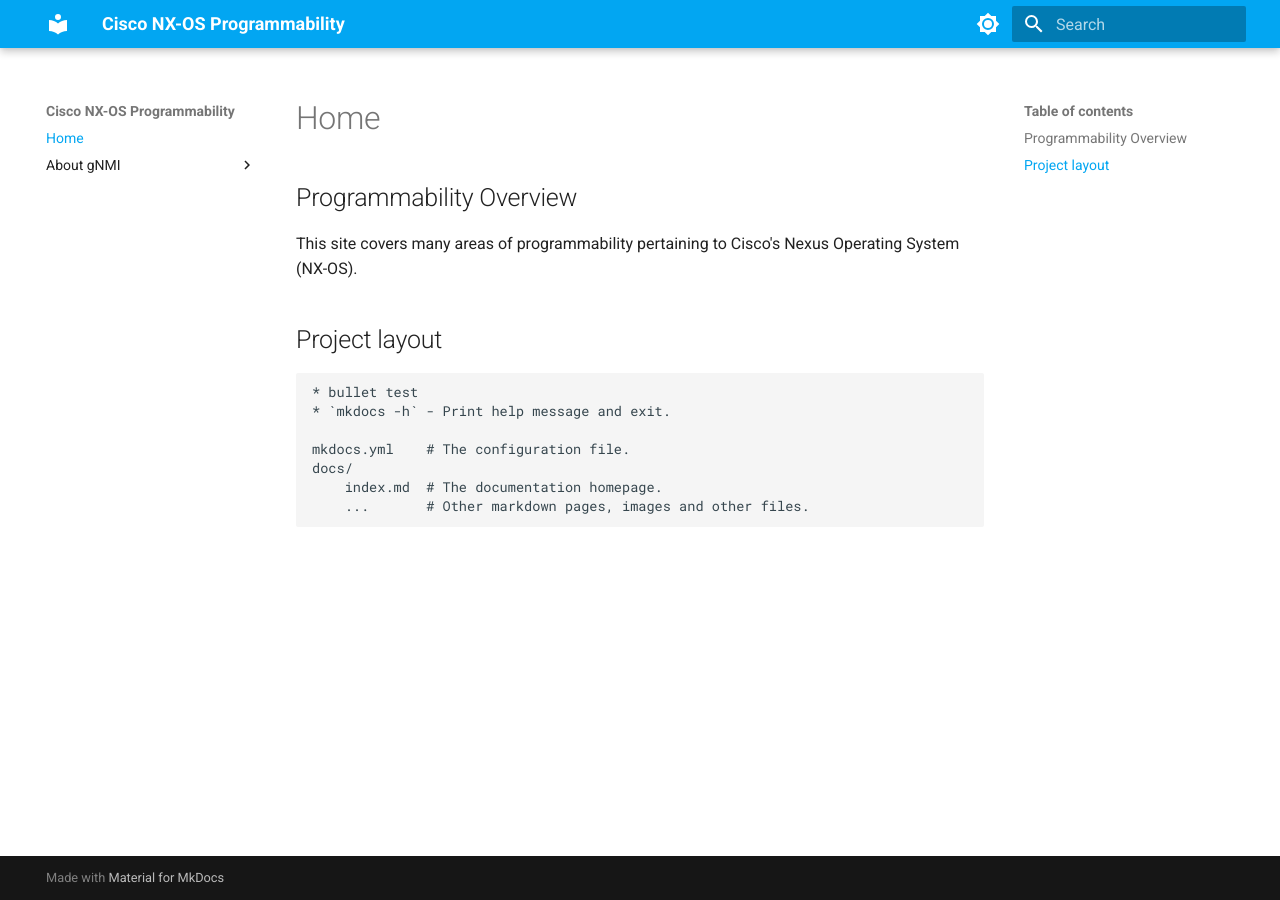
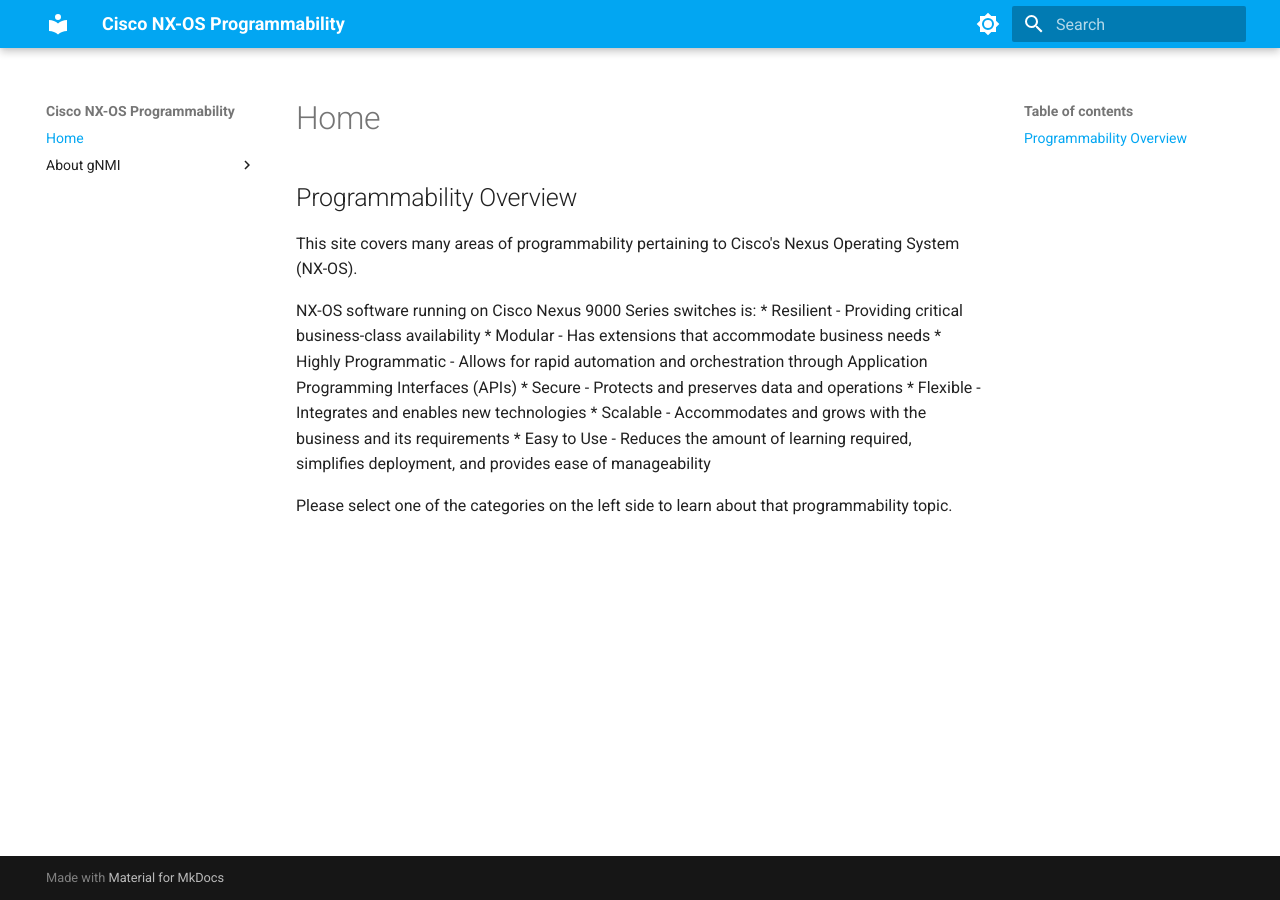
Before and after one commit to nmortari/NexusProgrammability, an MkDocs documentation site: the page built from docs/index.md, in a window 1280 px wide. Built offline with MkDocs 1.6.1 and Material for MkDocs 9.7.7, drawn with Linux system fonts in a browser that asks for light colours.

Commit message:
Write main page

```diff
--- a/docs/index.md
+++ b/docs/index.md
@@ -3,12 +3,13 @@
 ## Programmability Overview
 This site covers many areas of programmability pertaining to Cisco's Nexus Operating System (NX-OS).
 
+NX-OS software running on Cisco Nexus 9000 Series switches is:
+* Resilient - Providing critical business-class availability
+* Modular - Has extensions that accommodate business needs
+* Highly Programmatic - Allows for rapid automation and orchestration through Application Programming Interfaces (APIs)
+* Secure - Protects and preserves data and operations
+* Flexible - Integrates and enables new technologies
+* Scalable - Accommodates and grows with the business and its requirements
+* Easy to Use - Reduces the amount of learning required, simplifies deployment, and provides ease of manageability
 
-## Project layout
-    * bullet test
-    * `mkdocs -h` - Print help message and exit.
-
-    mkdocs.yml    # The configuration file.
-    docs/
-        index.md  # The documentation homepage.
-        ...       # Other markdown pages, images and other files.
+Please select one of the categories on the left side to learn about that programmability topic.
```
